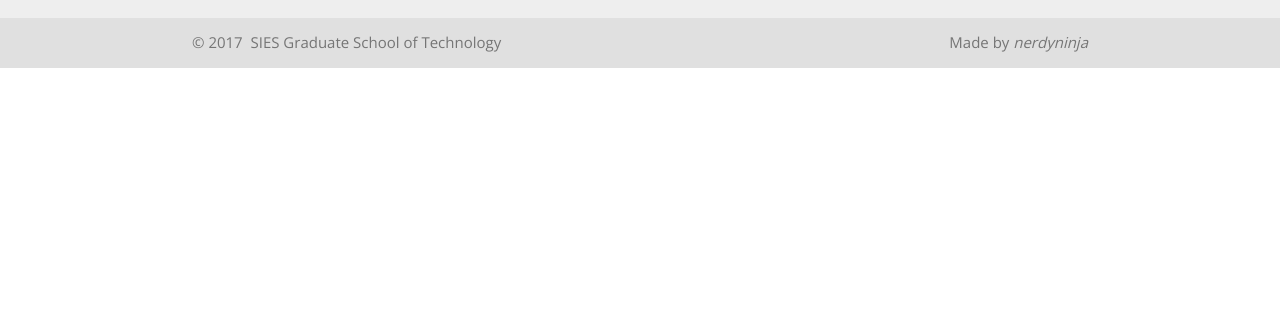
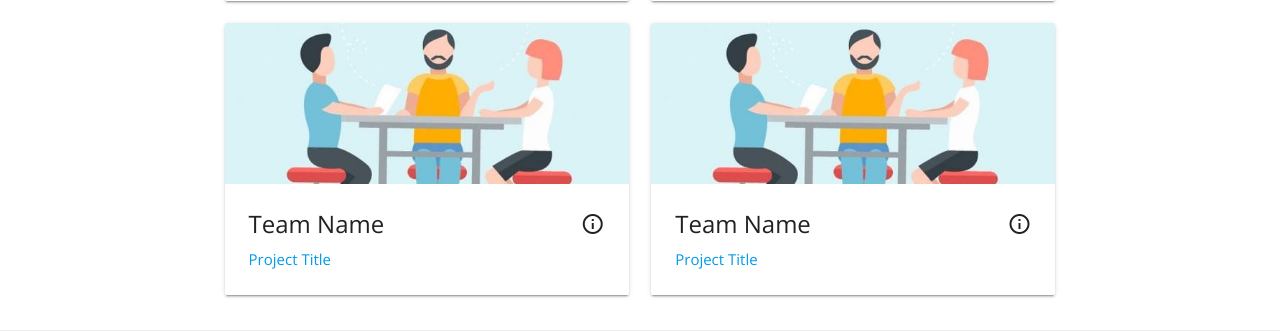
Before and after one commit to nerdyninja/bytecamp, a Django app: page /teams in a window 1280 px wide. Shown: the part 400-731 px from the top of the page. Before the commit the page ends 468 px from the top, so only its background shows below. Run offline with Django 3.2, Linux system fonts and the light colour scheme.

Commit message:
Team Page Done

```diff
--- a/templates/pages/teams.html
+++ b/templates/pages/teams.html
@@ -7,6 +7,97 @@
 <div class="row">
 	<h5 align="center" class="blue-text text-darken-1"><img src="{% static "assets/teams.png" %}" width="36" align="center"> Teams </h5>
 
+	<div class="col s12 m4 l4 offset-m2 offset-l2">
+		<div class="card">
+			<div class="card-image waves-effect waves-block waves-light">
+				<img class="activator" src="{% static "assets/team.jpg" %}">
+			</div>
+			<div class="card-content">
+				<span class="card-title activator grey-text text-darken-4">Team Name<i class="material-icons right">info_outline</i></span>
+				<p><a href="#">Project Title</a></p>
+			</div>
+			<div class="card-reveal">
+				<span class="card-title activator grey-text text-darken-4">Team Name<i class="material-icons right">close</i></span>
+				<p><a href="#">Project Title</a></p>
+				<p><b>Hackers:</b> Pahila Banda, Dusra Banda, Teesra bhi</p>
+				<p><b>Project Description:</b> Lorem ipsum dolor sit amet, consectetur adipisicing elit, sed do eiusmod
+				tempor incididunt ut labore et dolore magna aliqua. Ut enim ad minim veniam,
+				quis nostrud exercitation ullamco laboris nisi ut aliquip ex ea commodo
+				consequat. Duis aute irure dolor in reprehenderit in voluptate velit esse
+				cillum dolore eu fugiat nulla pariatur. Excepteur sint occaecat cupidatat non
+				proident, sunt in culpa qui officia deserunt mollit anim id est laborum. </p>
+			</div>
+		</div>
+	</div>
+	<div class="col s12 m4 l4">
+		<div class="card">
+			<div class="card-image waves-effect waves-block waves-light">
+				<img class="activator" src="{% static "assets/team.jpg" %}">
+			</div>
+			<div class="card-content">
+				<span class="card-title activator grey-text text-darken-4">Team Name<i class="material-icons right">info_outline</i></span>
+				<p><a href="#">Project Title</a></p>
+			</div>
+			<div class="card-reveal">
+				<span class="card-title activator grey-text text-darken-4">Team Name<i class="material-icons right">close</i></span>
+				<p><a href="#">Project Title</a></p>
+				<p><b>Hackers:</b> Pahila Banda, Dusra Banda, Teesra bhi</p>
+				<p><b>Project Description:</b> Lorem ipsum dolor sit amet, consectetur adipisicing elit, sed do eiusmod
+				tempor incididunt ut labore et dolore magna aliqua. Ut enim ad minim veniam,
+				quis nostrud exercitation ullamco laboris nisi ut aliquip ex ea commodo
+				consequat. Duis aute irure dolor in reprehenderit in voluptate velit esse
+				cillum dolore eu fugiat nulla pariatur. Excepteur sint occaecat cupidatat non
+				proident, sunt in culpa qui officia deserunt mollit anim id est laborum. </p>
+			</div>
+		</div>
+	</div>
+	<div class="col s12 m4 l4 offset-m2 offset-l2">
+		<div class="card">
+			<div class="card-image waves-effect waves-block waves-light">
+				<img class="activator" src="{% static "assets/team.jpg" %}">
+			</div>
+			<div class="card-content">
+				<span class="card-title activator grey-text text-darken-4">Team Name<i class="material-icons right">info_outline</i></span>
+				<p><a href="#">Project Title</a></p>
+			</div>
+			<div class="card-reveal">
+				<span class="card-title activator grey-text text-darken-4">Team Name<i class="material-icons right">close</i></span>
+				<p><a href="#">Project Title</a></p>
+				<p><b>Hackers:</b> Pahila Banda, Dusra Banda, Teesra bhi</p>
+				<p><b>Project Description:</b> Lorem ipsum dolor sit amet, consectetur adipisicing elit, sed do eiusmod
+				tempor incididunt ut labore et dolore magna aliqua. Ut enim ad minim veniam,
+				quis nostrud exercitation ullamco laboris nisi ut aliquip ex ea commodo
+				consequat. Duis aute irure dolor in reprehenderit in voluptate velit esse
+				cillum dolore eu fugiat nulla pariatur. Excepteur sint occaecat cupidatat non
+				proident, sunt in culpa qui officia deserunt mollit anim id est laborum. </p>
+			</div>
+		</div>
+	</div>
+	<div class="col s12 m4 l4">
+		<div class="card">
+			<div class="card-image waves-effect waves-block waves-light">
+				<img class="activator" src="{% static "assets/team.jpg" %}">
+			</div>
+			<div class="card-content">
+				<span class="card-title activator grey-text text-darken-4">Team Name<i class="material-icons right">info_outline</i></span>
+				<p><a href="#">Project Title</a></p>
+			</div>
+			<div class="card-reveal">
+				<span class="card-title activator grey-text text-darken-4">Team Name<i class="material-icons right">close</i></span>
+				<p><a href="#">Project Title</a></p>
+				<p><b>Hackers:</b> Pahila Banda, Dusra Banda, Teesra bhi</p>
+				<p><b>Project Description:</b> Lorem ipsum dolor sit amet, consectetur adipisicing elit, sed do eiusmod
+				tempor incididunt ut labore et dolore magna aliqua. Ut enim ad minim veniam,
+				quis nostrud exercitation ullamco laboris nisi ut aliquip ex ea commodo
+				consequat. Duis aute irure dolor in reprehenderit in voluptate velit esse
+				cillum dolore eu fugiat nulla pariatur. Excepteur sint occaecat cupidatat non
+				proident, sunt in culpa qui officia deserunt mollit anim id est laborum. </p>
+			</div>
+		</div>
+	</div>
+
+
+
 </div>
 
 {% endblock content %}
```
Also changed, not shown: static/assets/team.jpg (added).
